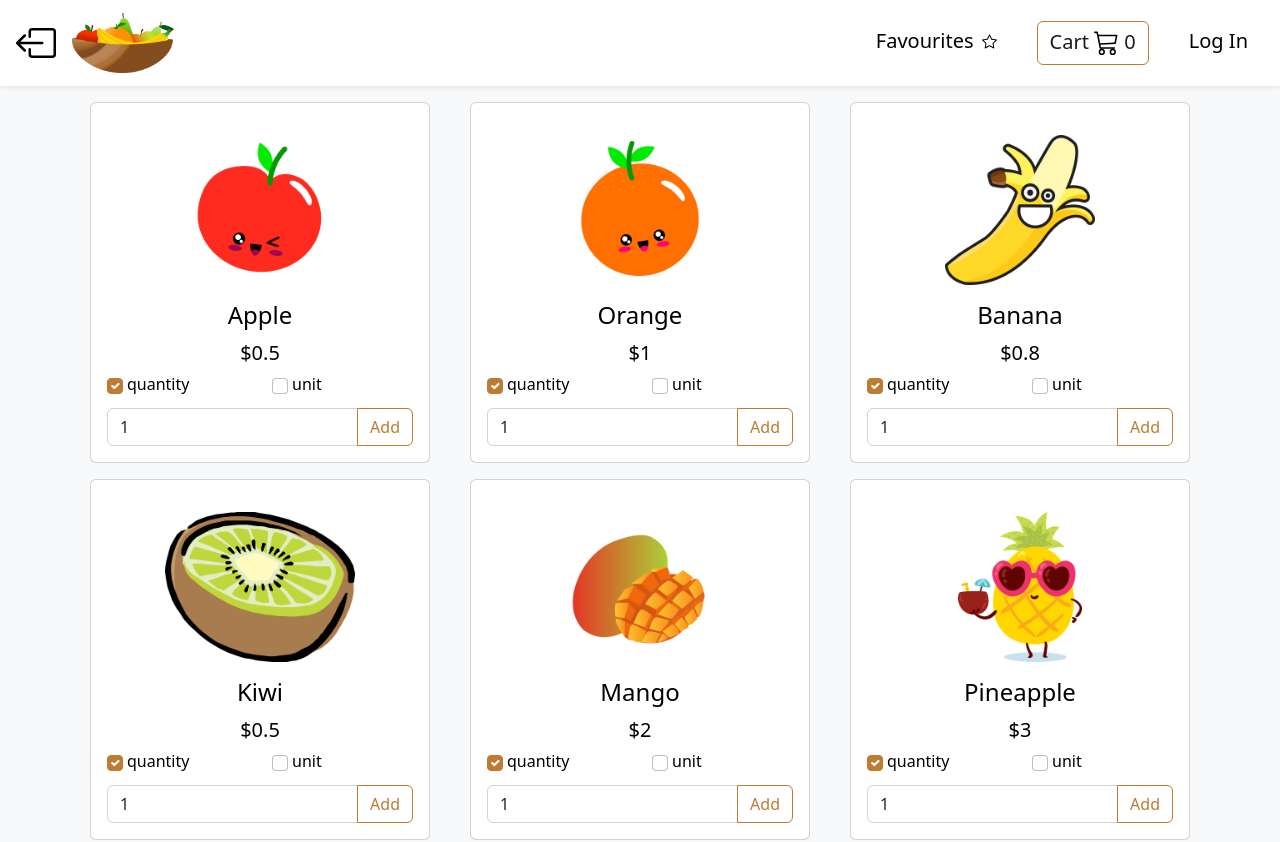
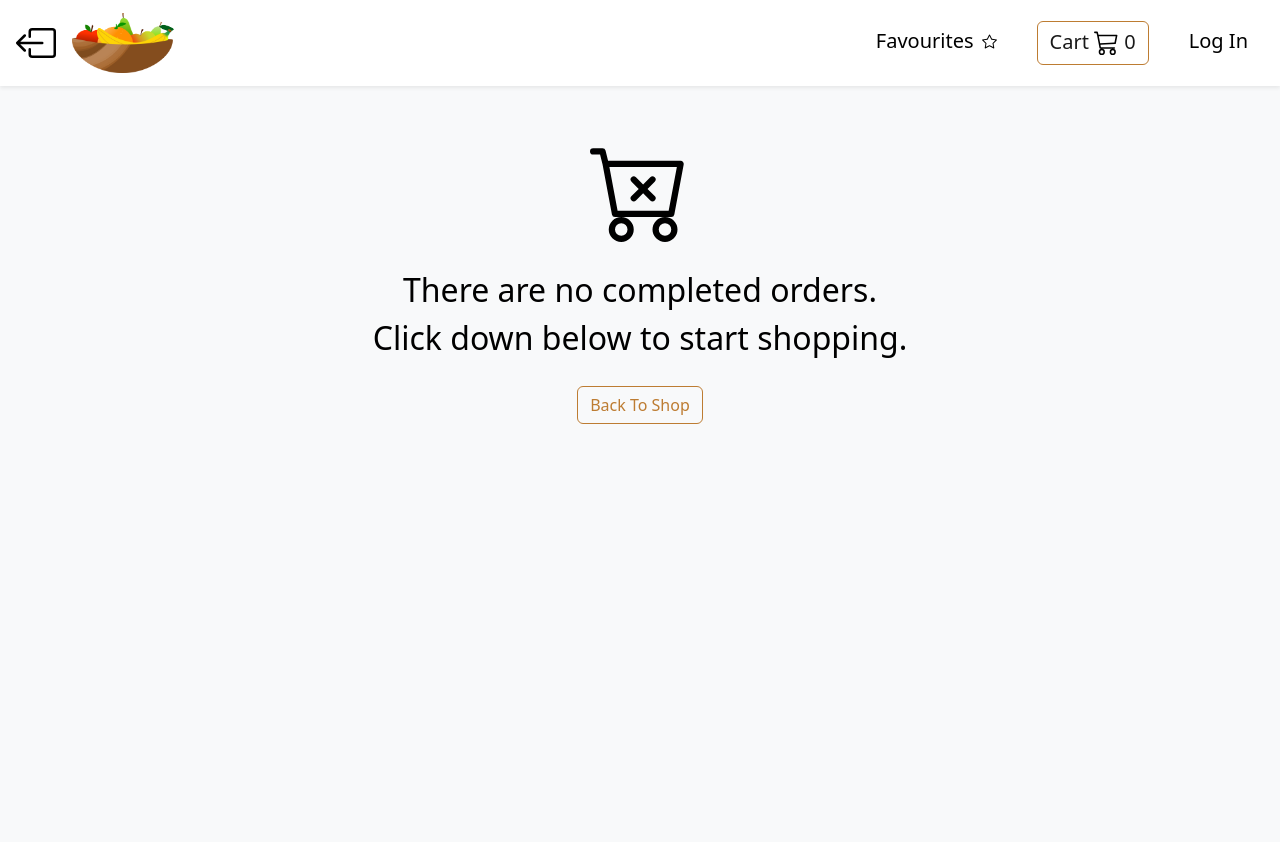
Before and after one commit to philica94/GreenGrocery, a React (Create React App) app: page /#/green-grocery/orders in a window 1280 px wide. Before the commit this address led to /#/green-grocery. Shown: the top 842 px of the page. After the commit the page ends 800 px from the top, so only its background shows below. Built offline with nearby package versions, Linux system fonts and the light colour scheme.

Commit message:
feat: add Component to show that order page is empty

```diff
--- /dev/null
+++ b/src/components/green-grocery/orders/EmptyOrders.js
@@ -0,0 +1,24 @@
+import { useHistory } from 'react-router-dom';
+
+import Button from '../../UI/Button';
+import { CartX } from 'react-bootstrap-icons';
+
+const EmptyOrders = () => {
+  const history = useHistory();
+  const goToShop = () => {
+    history.push('/green-grocery');
+  };
+
+  return (
+    <div className='row justify-content-md-center'>
+      <div className='col-md-10 text-center m-5'>
+        <CartX size={100} />
+        <div className='fs-2 mt-4'>There are no completed orders.</div>
+        <div className='fs-2 mb-4'>Click down below to start shopping.</div>
+        <Button onClick={goToShop}>Back To Shop</Button>
+      </div>
+    </div>
+  );
+};
+
+export default EmptyOrders;
--- a/src/components/green-grocery/orders/Order.js
+++ b/src/components/green-grocery/orders/Order.js
@@ -3,11 +3,11 @@ import Button from '../../UI/Button';
 export const Order = ({ order }) => {
   const orderNumber = order.createdAt;
   const orderDate = new Date(orderNumber).toLocaleString('en-GB');
-  const totalOrderPrice = order.items.reduce((sum, { price, amount }) => sum + price * amount, 0);
+  const totalOrderPrice = order.items.reduce((sum, { price, amount }) => sum + price * amount, 0).toFixed(2);
   const totalOrderItems = order.items.reduce((sum, { amount }) => sum + amount, 0);
 
   return (
-    <div className='row align-items-center bg-body p-3 border'>
+    <div className='row align-items-center bg-body p-3 border my-3'>
       <div className='col fs-6 pe-3'>
         <div className='fs-5 fw-bold mb-2'>Order Number: {orderNumber}</div>
         <div>
--- a/src/components/green-grocery/orders/Orders.js
+++ b/src/components/green-grocery/orders/Orders.js
@@ -1,4 +1,5 @@
 import { useSelector } from 'react-redux';
+import EmptyOrders from './EmptyOrders';
 import Order from './Order';
 
 const Orders = () => {
@@ -10,13 +11,21 @@ const Orders = () => {
     .sort((a, b) => b.createdAt - a.createdAt)
     .map((order) => <Order key={order.createdAt} order={order} />);
 
+  const noOrders = filteredLoggedUserOrders.length === 0;
+
   return (
+    <>
+      {noOrders ? (
+        <EmptyOrders />
+      ) : (
         <div className='row justify-content-md-center'>
           <div className='col-md-10'>
             <div className='m-3 fs-3 pe-3'>Orders</div>
             {ordersList}
           </div>
         </div>
+      )}
+    </>
   );
 };
 
```
Lines whose indentation alone changed are shown as unchanged.
